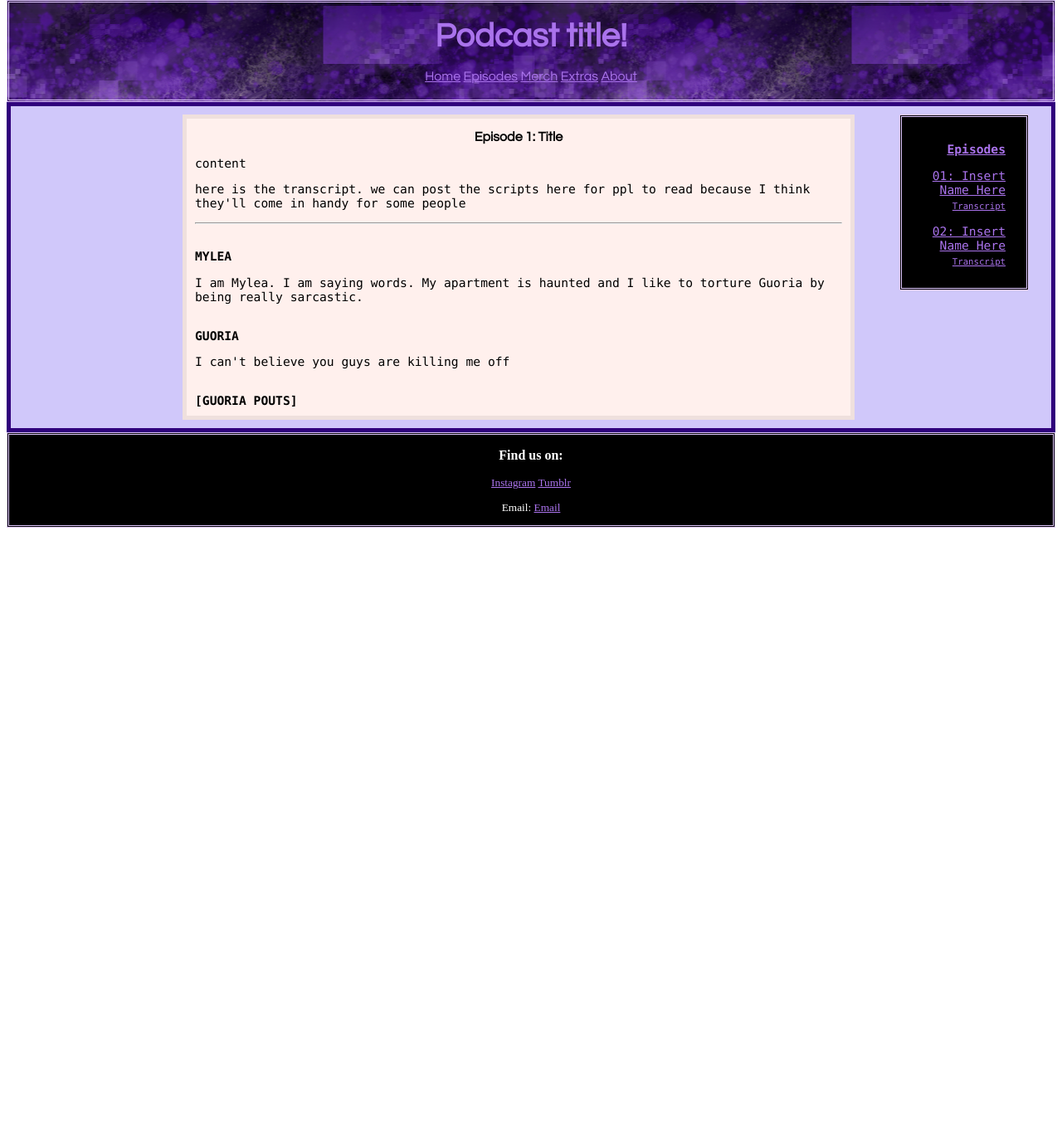
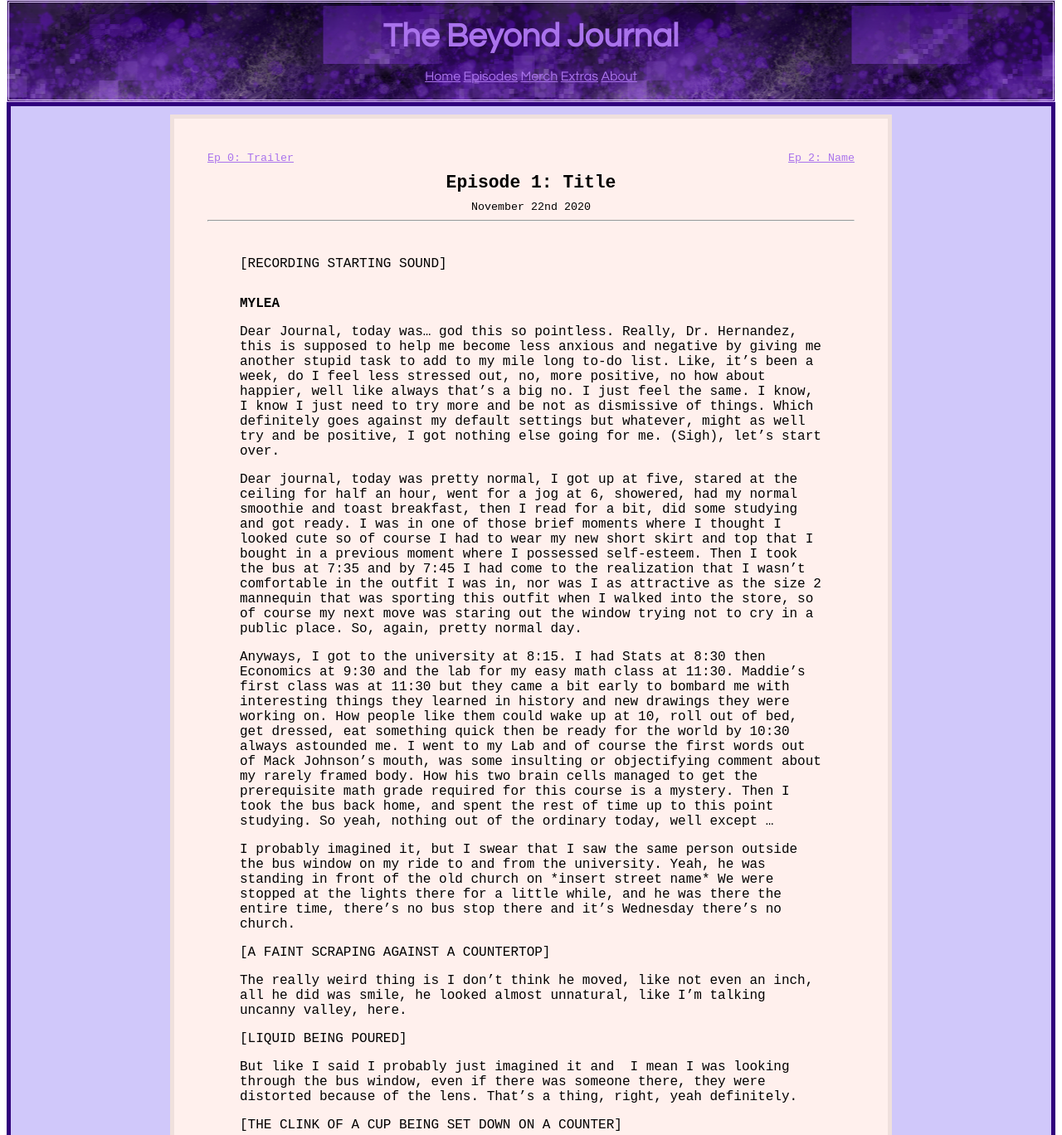
Before and after one commit to thebeyondjournal/thebeyondjournal.github.io, a plain HTML site: page transcript1.html in a window 1280 px wide. Shown: the part 8-1376 px from the top of the page at 83% size. Before the commit the page ends 800 px from the top, so only its background shows below. Drawn offline with Linux system fonts and the light colour scheme.

Commit message:
favicon :)
also transcript formatting

```diff
--- a/transcript1.html
+++ b/transcript1.html
@@ -1,7 +1,7 @@
 <html>
 
 <head>
-<title>Episodes</title>
+<title>Ep 1: Title</title>
 <link rel="stylesheet" href="websitestyles.css" type="text/css">
 
 </head>
@@ -11,7 +11,7 @@
 
 <div class="top-box">
 
-<div class="h1">Podcast title!</div>
+<div class="h1">The Beyond Journal</div>
 
 <div class="box-text">
 <a href="index.html">Home</a>
@@ -23,47 +23,112 @@
 
 </div>
 
+
 <div class="body">
 <div class="body-main">
+<div class="transcript-box">
 
 
-<div class="t-sidenav">
+<div class="post-nav">
 
-<div class="episode-text"><a href="episodes.html"><strong>Episodes</strong></a></div>
+<div class="previous">
+<a href="transcript0.html">Ep 0: Trailer</a>
+</div>
 
-<div class="episode-text"><a href="future host site url">01: Insert Name Here</a></div>
-<div class="transcript-link"><a href="transcript1.html">Transcript</a></div>
-
-<div class="episode-text"><a href="future host site url">02: Insert Name Here</a></div>
-<div class="transcript-link"><a href="transcript2.html">Transcript</a></div>
+<div class="next">
+<a href="transcript2.html">Ep 2: Name</a>
+</div>
 
 </div>
 
 
-<div class="transcript-box">
+<div class="t-c">Episode 1: Title</div>
+<div class="t-d">November 22nd 2020</div>
 
-<div class="h3">Episode 1: Title</div>
+<hr>
+<br>
+
 
 <div class="t-t">
-<p>content</p>
-<p>here is the transcript. we can post the scripts here for ppl to read because I think they'll come in handy for some people</p>
+
+<p>[RECORDING STARTING SOUND]</p>
+
+<div class="t-h">MYLEA</div>
+
+<p>Dear Journal, today was&hellip; god this so pointless. Really, Dr. Hernandez,
+this is supposed to help me become less anxious and negative by giving me another
+stupid task to add to my mile long to-do list. Like, it&rsquo;s been a week, do I
+feel less stressed out, no, more positive, no how about happier, well like always
+that&rsquo;s a big no. I just feel the same. I know, I know I just need to try more
+and be not as dismissive of things. Which definitely goes against my default
+settings but whatever, might as well try and be positive, I got nothing else going
+for me. (Sigh), let&rsquo;s start over.</p>
+
+<p>Dear journal, today was pretty normal, I got up at five, stared at the ceiling
+for half an hour, went for a jog at 6, showered, had my normal smoothie and toast
+breakfast, then I read for a bit, did some studying and got ready. I was in one of
+those brief moments where I thought I looked cute so of course I had to wear my new
+short skirt and top that I bought in a previous moment where I possessed self-esteem. Then I took the bus at 7:35 and by 7:45 I had come to the realization that I wasn&rsquo;t comfortable in the outfit I was in, nor was I as attractive as the size 2 mannequin that was sporting this outfit when I walked into the store, so of course my next move was staring out the window trying not to cry in a public place. So, again, pretty normal day.</p>
+<p>Anyways, I got to the university at 8:15. I had Stats at 8:30 then Economics at
+9:30 and the lab for my easy math class at 11:30. Maddie&rsquo;s first class was at
+11:30 but they came a bit early to bombard me with interesting things they learned
+in history and new drawings they were working on. How people like them could wake
+up at 10, roll out of bed, get dressed, eat something quick then be ready for the
+world by 10:30 always astounded me. I went to my Lab and of course the first words
+out of Mack Johnson&rsquo;s mouth, was some insulting or objectifying comment about
+my rarely framed body. How his two brain cells managed to get the prerequisite math
+grade required for this course is a mystery. Then I took the bus back home, and
+spent the rest of time up to this point studying. So yeah, nothing out of the
+ordinary today, well except &hellip;</p>
+
+<p>I probably imagined it, but I swear that I saw the same person outside the bus
+window on my ride to and from the university. Yeah, he was standing in front of the
+old church on *insert street name* We were stopped at the lights there for a little
+while, and he was there the entire time, there&rsquo;s no bus stop there and
+it&rsquo;s Wednesday there&rsquo;s no church.</p>
+
+<p>[A FAINT SCRAPING AGAINST A COUNTERTOP]</p>
+
+<p>The really weird thing is I don&rsquo;t think he moved, like not even an inch,
+all he did was smile, he looked almost unnatural, like I&rsquo;m talking uncanny
+valley, here.</p>
+
+<p>[LIQUID BEING POURED]</p>
+
+<p>But like I said I probably just imagined it and&nbsp; I mean I was looking
+through the bus window, even if there was someone there, they were distorted
+because of the lens. That&rsquo;s a thing, right, yeah definitely.&nbsp;</p>
+
+<p>[THE CLINK OF A CUP BEING SET DOWN ON A COUNTER]</p>
+
+<p>I&rsquo;m gonna get more tea. What? I swear my mug was empty, well I can&rsquo;t
+ believe I&rsquo;m saying this, I think my therapist is right, I&rsquo;m working
+myself too hard, that&rsquo;s it, all of whatever I think is happening is just a
+response to me being over-taxed. That seems right. Ok I&rsquo;m going to eat dinner
+then chill until I fall asleep, one night of not being ultra-productive, will do me
+some good. Ok well, goodbye journal?, I got to think of a sendoff for this, this
+Mylea Smith signing off from- no, no, and why did I automatically do a male
+announcer voice, nope not doing this tonight.</p>
+
+<p>[RECORDING SAVED SOUND]</p>
+
 </div>
 
 <hr>
+<br>
 
-<div class="t-h">MYLEA</div>
-<div class="t-t">
-<p>I am Mylea. I am saying words. My apartment is haunted and I like to torture Guoria by being really sarcastic.</p>
+<div class="post-text">
+
+<div class="previous">
+<a href="transcript0.html">Ep 0: Trailer</a>
 </div>
 
-<div class="t-h">GUORIA</div>
-<div class="t-t">
-<p>I can't believe you guys are killing me off</p>
+<div class="next">
+<a href="transcript2.html">Ep 2: Name</a>
 </div>
 
-<div class="t-h">[GUORIA POUTS]</div>
+</div>
 
-</div>
 
 </div>
 </div>
--- a/websitestyles.css
+++ b/websitestyles.css
@@ -27,25 +27,38 @@ a:hover{color:#FFFFFF}
 
 .article-box{background:#FFF0ED;margin:15px;padding:10px;border:solid 5px #EFE0DD;margin-left:10%;margin-right:10%}
 
-.article-text{font-size:11pt;font-family:lucida console;color:#000000;vertical-align:text-center}
+.article-text{font-size:11pt;font-family:courier new;color:#000000;vertical-align:text-center}
 
 
-.transcript-box{background:#FFF0ED;width:65%;padding:10px;border:solid 5px #EFE0DD;margin-left:15%;}
+.transcript-box{background:#FFF0ED;width:65%;padding:40px;border:solid 5px #EFE0DD;margin:auto;font-family:courier new;color:#000000;vertical-align:text-center}
 
-.t-t{font-size:11pt;margin-top:0px;font-family:lucida console;color:#000000;vertical-align:text-center}
+.post-nav {margin:0;display:flex;justify-content:space-between;font-size:10pt}
+.post-nav .previous {text-align:left;margin-right:0.4rem;margin:0;width:50%}
+.post-nav .next {text-align:right;margin-left:0.4rem;margin:0;width:50%}
 
-.t-h{font-size:11pt;margin-top:30px;font-weight:bold;font-family:lucida console;color:#000000;vertical-align:text-center}
+.post-text {margin:0;display:flex;justify-content:space-between;font-size:12pt}
+.post-text .previous {text-align:left;margin-right:0.4rem;margin:0;width:50%}
+.post-text .next {text-align:right;margin-left:0.4rem;margin:0;width:50%}
+
+.t-t{font-size:12pt;margin:5%;margin-top:0px;font-family:courier new;color:#000000;vertical-align:text-center}
+
+.t-h{font-size:12pt;margin-top:30px;font-weight:bold}
+
+.t-c{text-align:center;font-size:16pt;font-weight:bold;margin:10px}
+
+.t-d{text-align:center;font-size:10pt}
+
 
 .t-sidenav{position:absolute;width:10%;right:0px;border:double 3px #E0C8FF;background:#000;padding:15px;color:#AA73EC;text-align:right}
 @media only screen and (max-width:600px) {.t-sidenav{position:static;width:80%;margin:10px 10px 20px 0:right:10px}}
 
 
-.episode-box{background:#FFF0ED;margin:10px;border:solid 3px #EFE0DD;width:55%;margin-left:10%;color:#000000}
+.episode-box{background:#FFF0ED;margin:10px;padding:5px;border:solid 3px #EFE0DD;width:55%;margin-left:10%;color:#000000}
 @media only screen and (max-width:600px) {.episode-box{position:static;width:80%;margin:auto;margin-top:10px}}
 
-.episode-text{font-size:11pt;font-family:lucida console;margin:15px 10px 5px 10px;color:#000000;margin-left:5%}
+.episode-text{font-size:11pt;font-family:courier new;margin:15px 10px 5px 10px;color:#000000;margin-left:5%}
 
-.transcript-link{font-size:8pt;font-family:lucida console;margin:0 10px 10px 10px;color:#000000;margin-left:7%}
+.transcript-link{font-size:8pt;font-family:courier new;margin:0 10px 10px 10px;color:#000000;margin-left:7%}
 
 
 .top-box{background:url(backer4.png) center;border:double 3px #E0C8FF;color:#AA73EC}
```
Also changed, not shown: index.html (+1 -1 lines), 1 other file.
